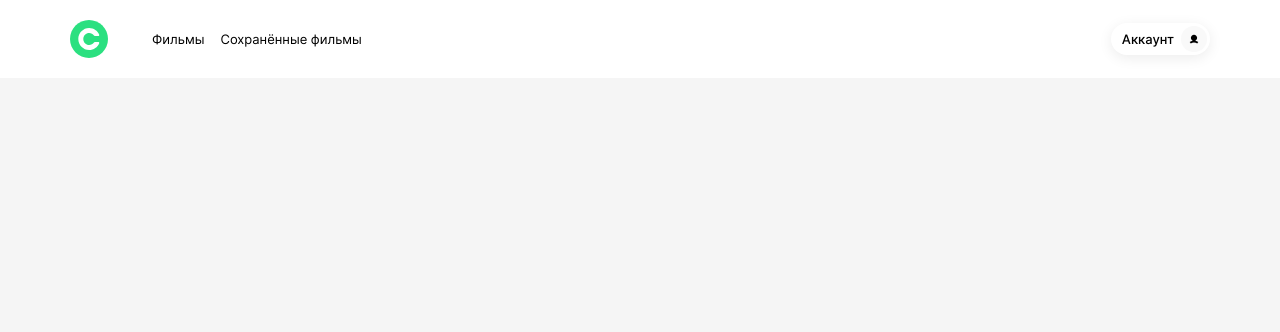
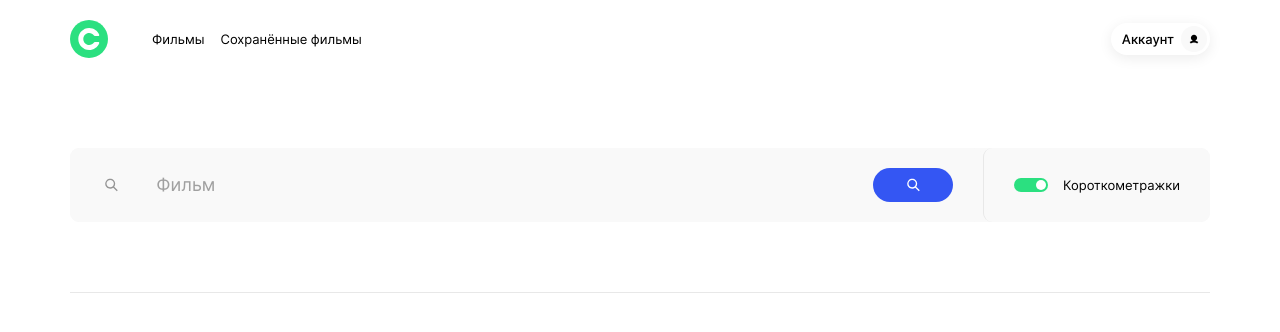
Before and after one commit to keeryl/movies-explorer-frontend, a React app: page /movies in a window 1280 px wide. Built offline with nearby package versions, Linux system fonts and the light colour scheme; a web font is replaced by a local one.

Commit message:
dev: dev in progress

```diff
--- a/public/index.html
+++ b/public/index.html
@@ -1,5 +1,5 @@
 <!DOCTYPE html>
-<html lang="en">
+<html lang="ru">
   <head>
     <meta charset="utf-8" />
     <link rel="icon" href="%PUBLIC_URL%/favicon.ico" />
@@ -7,7 +7,7 @@
     <meta name="theme-color" content="#000000" />
     <meta
       name="description"
-      content="Web site created using create-react-app"
+      content="Web-developer personal web-site"
     />
     <link rel="apple-touch-icon" href="%PUBLIC_URL%/logo192.png" />
     <!--
@@ -24,7 +24,7 @@
       work correctly both with client-side routing and a non-root public URL.
       Learn how to configure a non-root public URL by running `npm run build`.
     -->
-    <title>React App</title>
+    <title>Keeryl Movies Explorer</title>
   </head>
   <body>
     <noscript>You need to enable JavaScript to run this app.</noscript>
--- a/src/components/App/App.js
+++ b/src/components/App/App.js
@@ -8,6 +8,7 @@ import NotFound from '../NotFound/NotFound';
 import Login from '../Login/Login';
 import Register from '../Register/Register';
 import Profile from '../Profile/Profile';
+import Movies from '../Movies/Movies';
 
 function App() {
 
@@ -22,8 +23,8 @@ function App() {
         <Route path="/signin" element={<Login />} />
         <Route path="/signup" element={<Register />} />
         <Route path="/profile" element={<Profile />} />
-        {/* <Route path="/movies" element={<Movies />} />
-        <Route path="/saved-movies" element={<SavedMovies />} /> */}
+        <Route path="/movies" element={<Movies />} />
+        {/* <Route path="/saved-movies" element={<SavedMovies />} /> */}
       </Routes>
       {/* <Footer /> */}
     </div>
--- a/src/components/Movies/Movies.css
+++ b/src/components/Movies/Movies.css
@@ -0,0 +1,20 @@
+.movies {
+  display: flex;
+  flex-direction: column;
+  justify-content: flex-start;
+  align-items: center;
+  width: 100%;
+  height: 100vh;
+  background: #fff;
+}
+
+.movies__search-form {
+  width: 100%;
+  max-width: 1140px;
+  display: flex;
+  justify-content: center;
+  align-items: center;
+  border-bottom: 1px solid #E8E8E8;
+  box-sizing: border-box;
+  padding: 70px 0;
+}
--- a/src/components/Movies/Movies.js
+++ b/src/components/Movies/Movies.js
@@ -0,0 +1,16 @@
+import './Movies.css';
+
+import SearchForm from '../SearchForm/SearchForm';
+
+function Movies () {
+
+  return(
+    <main className="movies">
+      <section className="movies__search-form">
+        <SearchForm />
+      </section>
+    </main>
+  );
+}
+
+export default Movies;
--- a/src/components/SearchForm/SearchForm.css
+++ b/src/components/SearchForm/SearchForm.css
@@ -0,0 +1,124 @@
+.search-form {
+  width: 100%;
+  display: flex;
+  align-items: stretch;
+  justify-content: space-between;
+  background: #F9F9F9;
+  border-radius: 9px;
+  box-sizing: border-box;
+}
+
+.search-form__search-field {
+  width: 100%;
+  display: flex;
+  align-items: stretch;
+  justify-content: space-between;
+  padding: 0;
+  border: 0;
+  padding: 20px 30px;
+  margin: 0;
+  gap: 16px;
+  box-sizing: border-box;
+  background: #F9F9F9;
+  border-radius: 9px;
+}
+
+.search-form__input-lable {
+  width: 22px;
+  height: 22px;
+  background-image: url(../../images/search_icon_grey.svg);
+  background-repeat: no-repeat;
+  background-position: center center;
+  border: none;
+  align-self: center;
+}
+
+.search-form__input {
+  width: 80%;
+  border: 0;
+  background: inherit;
+  padding: 0;
+  font-weight: 400;
+  font-size: 18px;
+  line-height: 20px;
+}
+
+.search-form__input::placeholder {
+  font-weight: 400;
+  font-size: 18px;
+  line-height: 20px;
+  color: #A0A0A0;
+}
+
+.search-form__input:focus {
+  outline: none;
+}
+
+.search-form__button {
+  background-color: #3456F3;
+  border-radius: 48px;
+  width: 80px;
+  height: 34px;
+  background-image: url(../../images/search_icon_white.svg);
+  background-repeat: no-repeat;
+  background-position: center center;
+  border: none;
+  padding: 0;
+  margin: 0;
+  outline: none;
+  cursor: pointer;
+  opacity: 1;
+  transition: opacity .2s linear;
+}
+
+.search-form__button:hover {
+  opacity: .7;
+}
+
+.search-form__button:focus {
+  outline: none;
+}
+
+.search-form__button:active {
+  border: none;
+}
+
+.search-form__checkbox-field {
+  border: 0;
+  display: flex;
+  align-items: center;
+  gap: 15px;
+  box-sizing: border-box;
+  padding: 20px 30px;
+  border-left: 1px solid #E8E8E8;
+  margin: 0;
+  background: #F9F9F9;
+  border-radius: 9px;
+}
+
+.search-form__checkbox {
+  width: 34px;
+  height: 14px;
+  background: #2BE080;
+  border-radius: 20px;
+  display: flex;
+  align-items: center;
+  justify-content: flex-end;
+  box-sizing: border-box;
+  padding: 2px;
+  cursor: pointer;
+}
+
+.search-form__checkbox-circle {
+  width: 10px;
+  height: 10px;
+  background: #fff;
+  border-radius: 5px;
+}
+
+.search-form__checkbox-text {
+  font-weight: 400;
+  font-size: 13px;
+  line-height: 18px;
+  margin: 0;
+}
--- a/src/components/SearchForm/SearchForm.js
+++ b/src/components/SearchForm/SearchForm.js
@@ -0,0 +1,22 @@
+import './SearchForm.css';
+
+function SearchForm () {
+
+  return(
+    <form className="search-form">
+      <fieldset className="search-form__search-field">
+        <lable className="search-form__input-lable"></lable>
+        <input className="search-form__input" placeholder="Фильм"></input>
+        <button className="search-form__button"></button>
+      </fieldset>
+      <fieldset className="search-form__checkbox-field">
+        <div className="search-form__checkbox">
+          <div className="search-form__checkbox-circle"></div>
+        </div>
+        <p className="search-form__checkbox-text">Короткометражки</p>
+      </fieldset>
+    </form>
+  );
+}
+
+export default SearchForm;
```
Also changed, not shown: public/favicon.ico, public/logo192.png, public/logo512.png (deleted).
